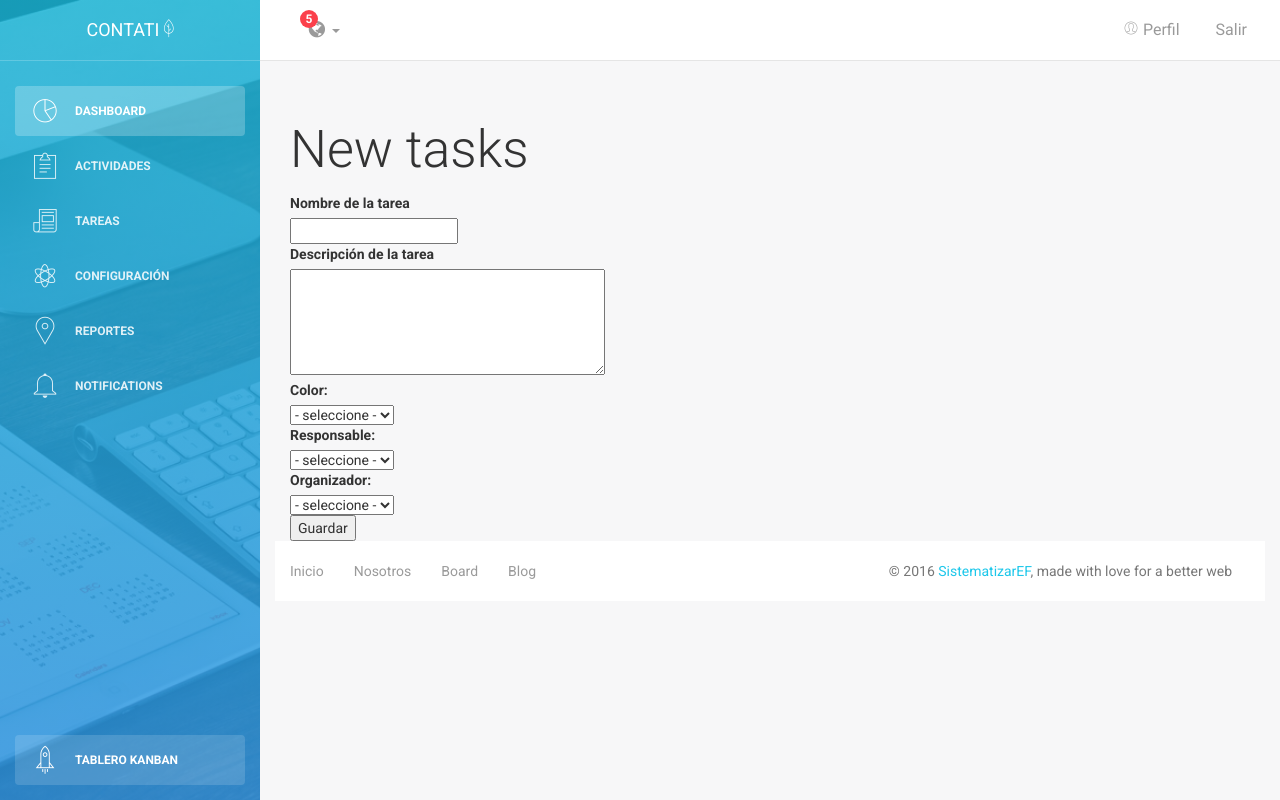
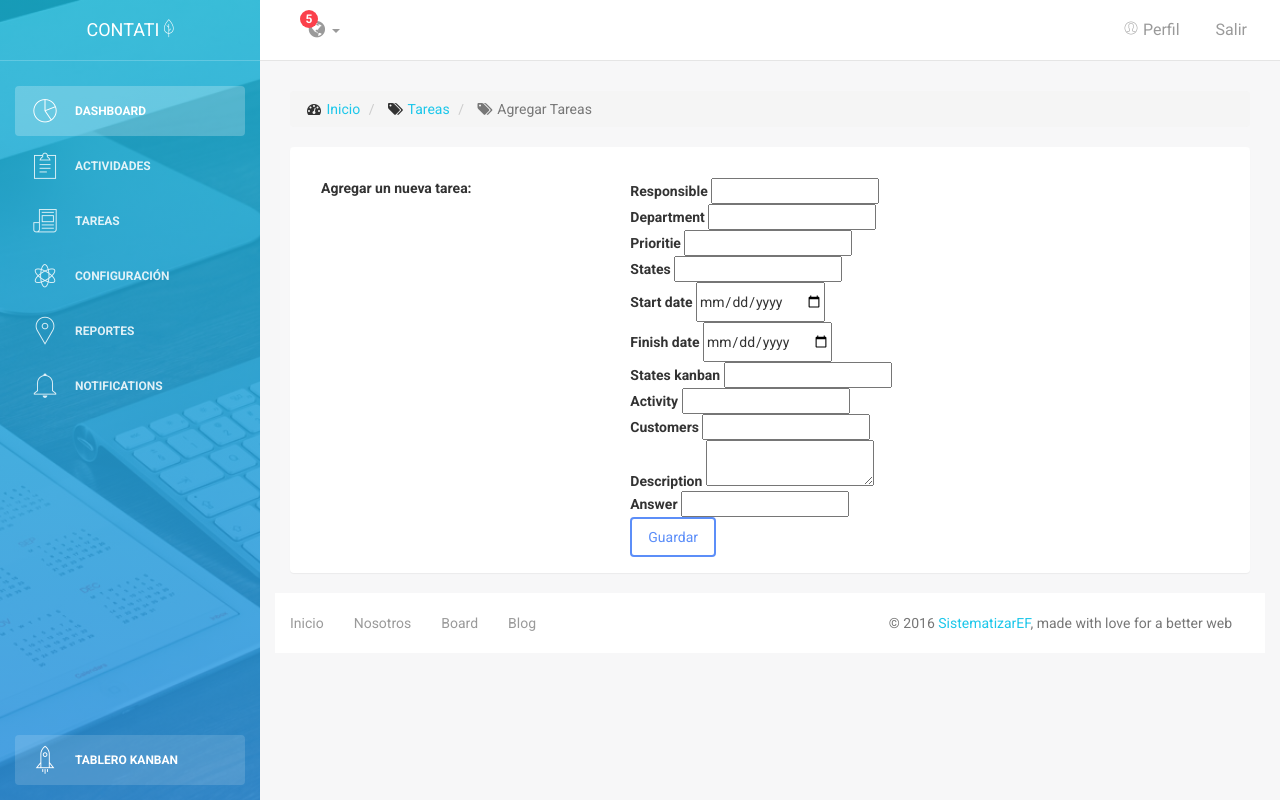
Before and after one commit to stzef/contati, a Django app: template tasks/templates/add_tasks.html in a window 1280 px wide. Run offline with Django 3.2, Linux system fonts and the light colour scheme; the template is opened without the code that fills it, so the values that code supplies are empty, except form fields; tables that the repository leaves empty hold one stand-in row (values such as "Sample post"); form fields are guessed from the names that the template uses; some libraries are stand-ins or nearby versions.

Commit message:
agregando vista tareas

```diff
--- a/tasks/templates/add_tasks.html
+++ b/tasks/templates/add_tasks.html
@@ -1,38 +1,49 @@
 {% extends 'base_templates.html' %}
 
 {% block content %}
-    <h1>New tasks</h1>
-    <form action="add_tasks" method="post">
-		<label for="tasks_name">Nombre de la tarea</label> <br/>
-		<input type="text" id="tasks_name" name="tasks_name" value="" /><br/>
+<div class="row">
+  <div class="col-lg-12 col-sm-12">
+    <ol class="breadcrumb">
+        <li>
+            <i class="fa fa-dashboard"></i>  <a href="{% url 'index' %}">Inicio</a>
+        </li>
 
-		<label for="description">Descripción de la tarea</label> <br/>
-		<textarea id="tasks_description" name="tasks_description" cols="40" rows="5"></textarea><br/>
+        <li>
+           <i class="fa fa-tags"></i> <a href="{% url 'list_tasks' %}">Tareas </a>
+        </li>
 
-	  	<label for="tasks_color">Color:</label> <br/>
-		<select id="tasks_color" name="tasks_color">
-		  <option value="" selected="selected">- seleccione -</option>
-		  <option value="verde">Verde</option>
-		  <option value="azul">Azul</option>
-		  <option value="amarillo">Amarillo</option>
-		  <option value="violeta">Violeta</option>
-		  <option value="naranja">Naranja</option>
-		</select><br/>
+        <li class="active">
+            <i class="fa fa-tags"></i> Agregar Tareas
+        </li>
+    </ol>
+  </div>
+</div>
 
-		<label for="tasks_responsible">Responsable:</label> <br/>
-		<select id="tasks_responsible" name="tasks_responsible">
-		  <option value="" selected="selected">- seleccione -</option>
-		  <option value="">.</option>
-		</select><br/>
+<div class="panel">
+  <div class="panel-body">
+    <form action="{% url 'add_tasks' %}" method="post">{% csrf_token %}
+    {% csrf_token %}
+      <div class="form-group">
+        <label class="section-title-p col-md-4"><strong>Agregar un nueva tarea:</strong></label>
+        <div class="col-md-7">
 
-		<label for="tasks_allocator">Organizador:</label> <br/>
-		<select id="tasks_allocator" name="tasks_allocator">
-		  <option value="" selected="selected">- seleccione -</option>
-		  <option value="">.</option>
-		</select>
+          <strong>{{ form.responsible.label }}</strong> {{ form.responsible }} <br/>
+          <strong>{{ form.department.label }}</strong> {{ form.department }} <br/>
+          <strong>{{ form.prioritie.label }}</strong> {{ form.prioritie }} <br/>
+          <strong>{{ form.states.label }}</strong> {{ form.states }} <br/>
+          <strong>{{ form.start_date.label }}</strong> {{ form.start_date }} <br/>
+          <strong>{{ form.finish_date.label }}</strong> {{ form.finish_date }} <br/>
+          <strong>{{ form.states_kanban.label }}</strong> {{ form.states_kanban }} <br/>
+          <strong>{{ form.activity.label }}</strong> {{ form.activity }} <br/>
+          <strong>{{ form.Customers.label }}</strong> {{ form.Customers }} <br/>
+          <strong>{{ form.description.label }}</strong> {{ form.description }} <br/>
+          <strong>{{ form.answer.label }}</strong> {{ form.answer }} <br/>
 
-	  <br/>
+          <input class="btn btn-primary" type="submit" value="Guardar" />
+        </div>
+      </div>
 
-	  <input type="submit" value="Guardar" />
-	</form>
+    </form>
+  </div>
+</div>
 {% endblock %}
--- a/tasks/urls.py
+++ b/tasks/urls.py
@@ -2,9 +2,9 @@ from django.conf.urls import include, url
 from . import views
 
 urlpatterns = [
-	#url(r'^tasks$',views.view_tasks, name='view_tasks'),
+	url(r'^tasks$',views.list_tasks, name='list_tasks'),
 	url(r'^tasks/<pk>$',views.edit_tasks, name='edit_tasks'),
-	url(r'^tasks/add$',views.add_tasks, name='add_tasks'),
+	url(r'^tasks/add$',views.createTasks.as_view(), name='add_tasks'),
 
 	url(r'^states/add$',views.add_states, name='add_states'),
 	url(r'^states$',views.list_states, name='list_states'),
@@ -25,4 +25,6 @@ urlpatterns = [
 	url(r'^departments/add$', views.createDepartments.as_view(), name='add_departments'),
 	url(r'^departments/(?P<pk>\d+)/edit/$', views.editDepartments.as_view(), name='edit_departments'),
 	url(r'^departments/(?P<pk>\d+)/delete/$', views.deleteDepartments.as_view(), name='delete_departments'),
+
+
 ]
--- a/templates/base_templates.html
+++ b/templates/base_templates.html
@@ -54,7 +54,7 @@
                     </a>
                 </li>
                 <li>
-                    <a href="{% url 'list_states' %}">
+                    <a href="{% url 'list_tasks' %}">
                         <i class="pe-7s-news-paper"></i>
                         <p>Tareas</p>
                     </a>
```
Also changed, not shown: tasks/forms.py (+45 -1 lines), tasks/templates/list_tasks.html (+40 -5 lines), tasks/views.py (+14 -4 lines), db.sqlite3, db_.sqlite3 (deleted), 3 other files.
